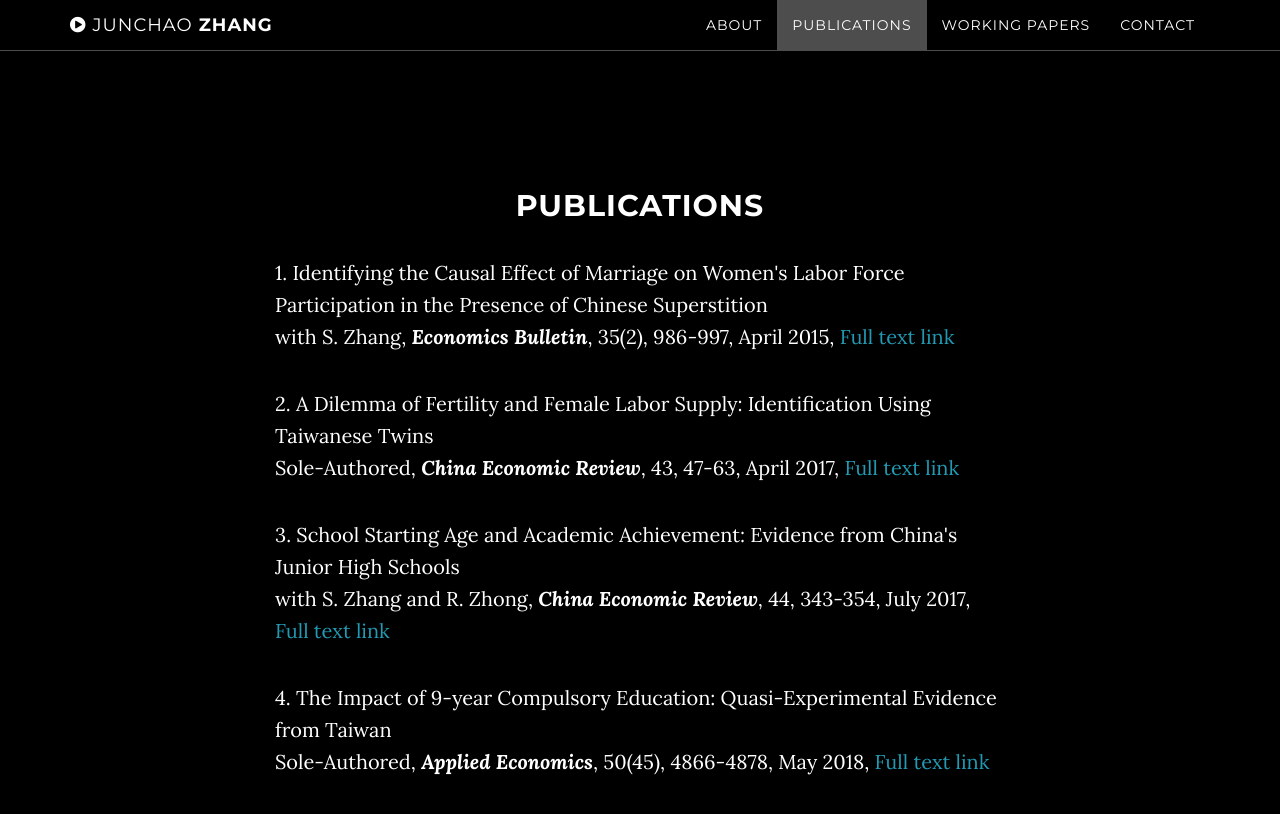
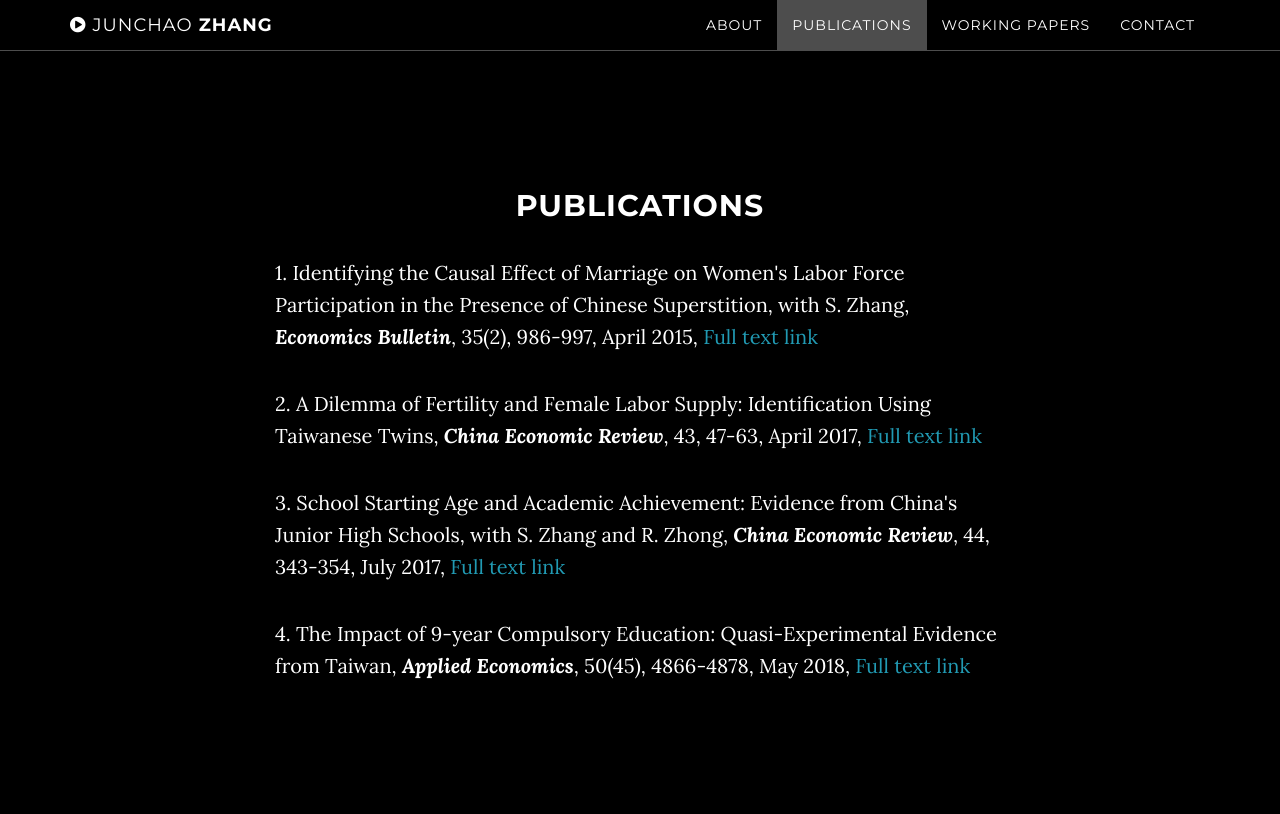
Before and after one commit to ztempest0218/ztempest0218.github.io, a Jekyll site: the page built from index.html, in a window 1280 px wide and 900 px high, scrolled down 1514 px. Shown: the top 814 px of the window. Built offline with Jekyll 4.4.1, drawn with Linux system fonts in a browser that asks for light colours.

Commit message:
Update publications.html

```diff
--- a/_includes/publications.html
+++ b/_includes/publications.html
@@ -4,17 +4,13 @@
             <div class="container">
                 <div class="col-lg-8 col-lg-offset-2">
                     <h2>Publications</h2>
-<p align="left">1. Identifying the Causal Effect of Marriage on Women's Labor Force Participation in the Presence of Chinese Superstition<br />
-with S. Zhang, <strong><em>Economics Bulletin</em></strong>, 35(2), 986-997, April 2015, <a href="https://econpapers.repec.org/article/eblecbull/eb-14-00893.htm">Full text link</a></p>
+<p align="left">1. Identifying the Causal Effect of Marriage on Women's Labor Force Participation in the Presence of Chinese Superstition, with S. Zhang, <strong><em>Economics Bulletin</em></strong>, 35(2), 986-997, April 2015, <a href="https://econpapers.repec.org/article/eblecbull/eb-14-00893.htm">Full text link</a></p>
 
-<p align="left">2. A Dilemma of Fertility and Female Labor Supply: Identification Using Taiwanese Twins<br />
-Sole-Authored, <strong><em>China Economic Review</em></strong>, 43, 47-63, April 2017, <a href="https://www.sciencedirect.com/science/article/pii/S1043951X16301675">Full text link</a></p>
+<p align="left">2. A Dilemma of Fertility and Female Labor Supply: Identification Using Taiwanese Twins, <strong><em>China Economic Review</em></strong>, 43, 47-63, April 2017, <a href="https://www.sciencedirect.com/science/article/pii/S1043951X16301675">Full text link</a></p>
 
-<p align="left">3. School Starting Age and Academic Achievement: Evidence from China's Junior High Schools<br />
-with S. Zhang and R. Zhong, <strong><em>China Economic Review</em></strong>, 44, 343-354, July 2017, <a href="https://www.sciencedirect.com/science/article/pii/S1043951X17300445">Full text link</a></p>
+<p align="left">3. School Starting Age and Academic Achievement: Evidence from China's Junior High Schools, with S. Zhang and R. Zhong, <strong><em>China Economic Review</em></strong>, 44, 343-354, July 2017, <a href="https://www.sciencedirect.com/science/article/pii/S1043951X17300445">Full text link</a></p>
 
-<p align="left">4. The Impact of  9-year Compulsory Education: Quasi-Experimental Evidence from Taiwan<br />
-Sole-Authored, <strong><em>Applied Economics</em></strong>, 50(45), 4866-4878, May 2018, <a href="https://doi.org/10.1080/00036846.2018.1468553">Full text link</a></p>
+<p align="left">4. The Impact of  9-year Compulsory Education: Quasi-Experimental Evidence from Taiwan, <strong><em>Applied Economics</em></strong>, 50(45), 4866-4878, May 2018, <a href="https://doi.org/10.1080/00036846.2018.1468553">Full text link</a></p>
 
                 </div>
             </div>
```
